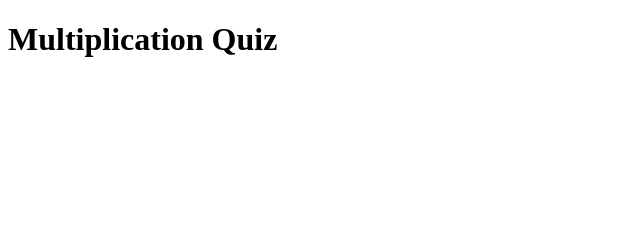
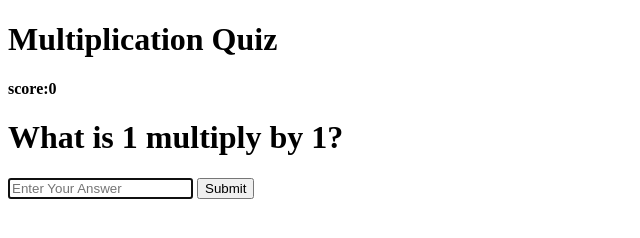
Before and after one commit to tejasmusale99/Multiplication-Quiz, a plain HTML site: page quiz.html in a window 1280 px wide. Shown: the whole page, without its empty margins (0-640 px from the left). Drawn offline with Linux system fonts and the light colour scheme.

Commit message:
HTML Done

```diff
--- a/quiz.html
+++ b/quiz.html
@@ -8,7 +8,13 @@
     <title>Multiplication Quiz</title>
 </head>
 <body>
-    <h1>Multiplication Quiz</h1>
+    <h1 id="main-heading">Multiplication Quiz</h1>
+        <form class="form" id="form">
+            <h4 class="score" id="score">score:0</h4>
+            <h1 id="question">What is 1 multiply by 1?</h1>
+            <input type="text" id="input-text" class="input-text" placeholder="Enter Your Answer" autofocus>
+            <button type="submit" id="btn-submit" class="btn-submit">Submit</button>
+        </form>
     <script src="quiz.js"></script>
 </body>
 </html>
```
